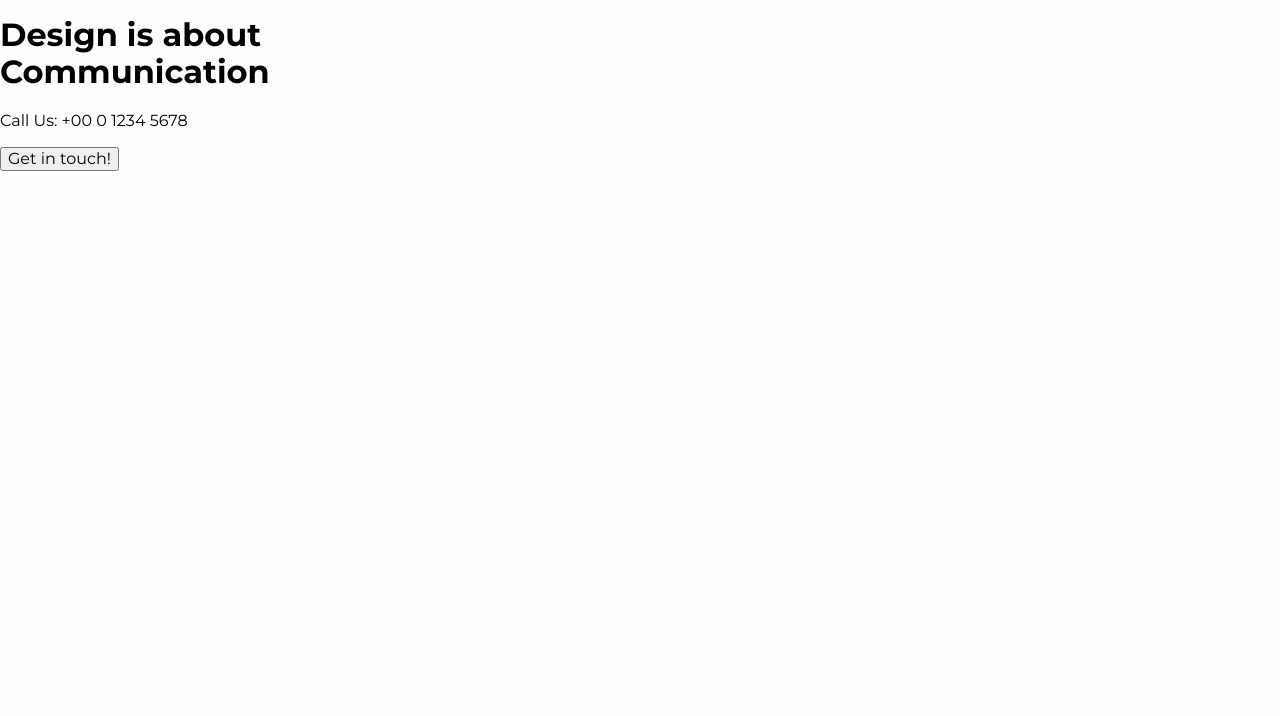
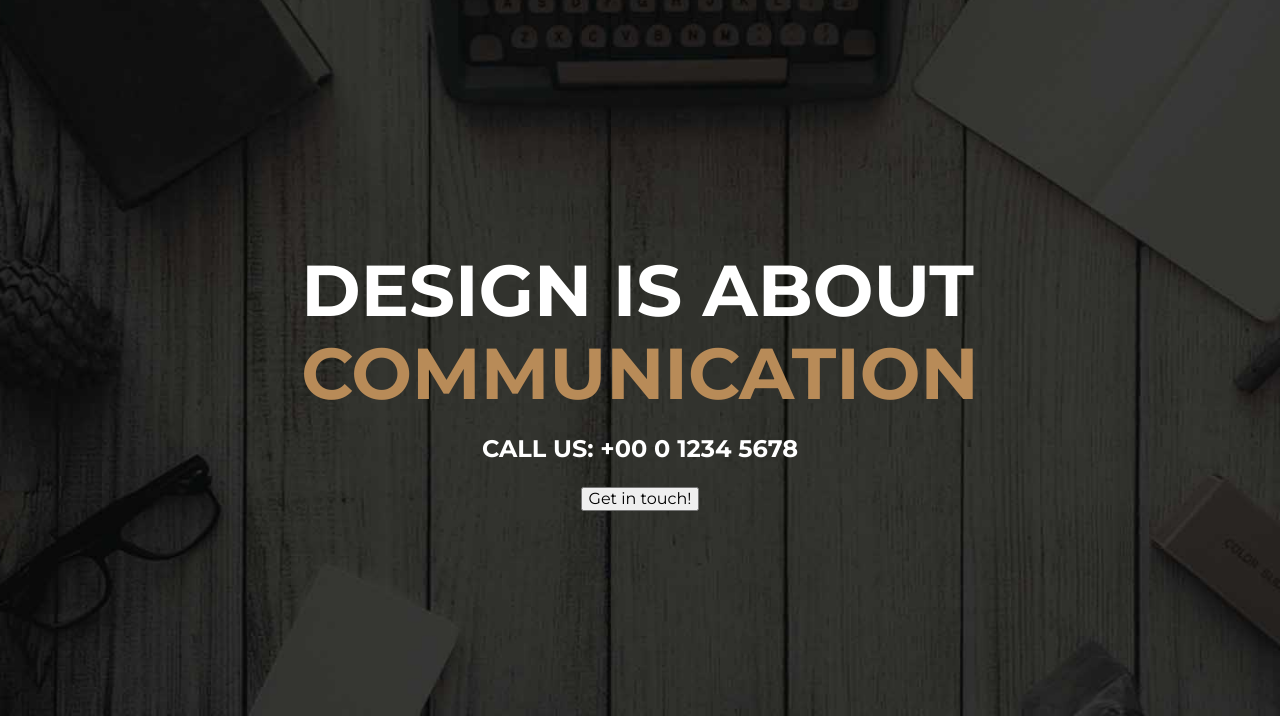
Before and after one commit to krollukasz/Awax, a website: page index.html in a window 1280 px wide. Shown: the part 84-800 px from the top of the page. Drawn offline with Linux system fonts and the light colour scheme.

Commit message:
Add styles for jumbotron

```diff
--- /dev/null
+++ b/sass/sections/_jumbotron.scss
@@ -0,0 +1,40 @@
+.jumbotron {
+  height: calc(100vh - 80px);
+  background-image: url(../images/background_home.jpg);
+  background-position: center;
+  background-size: cover;
+  font-weight: 700;
+  text-transform: uppercase;
+  display: flex;
+  justify-content: center;
+  align-items: center;
+  flex-direction: column;
+
+  &__header {
+    margin-bottom: 20px;
+    font-size: 72px;
+    color: $color-white;
+
+    &--gold {
+      color: $color-gold;
+    }
+  }
+
+  &__phone {
+    margin-top: 0;
+    font-size: $large-font-size;
+    color: $color-white;
+  }
+}
+
+@media (max-width: 992px) {
+  .jumbotron {
+    &__header {
+      font-size: $extra-lagre-font-size;
+    }
+
+    &__phone {
+      font-size: $medium-font-size;
+    }
+  }
+}
--- a/sass/style.scss
+++ b/sass/style.scss
@@ -3,6 +3,7 @@
 @import "normalize";
 @import "layout";
 @import "sections/nav";
+@import "sections/jumbotron";
 
 * {
   box-sizing: border-box;
```
Also changed, not shown: css/style.css, images/background_home.jpg (added), 1 other file.
